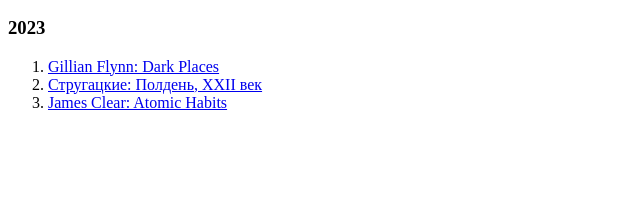
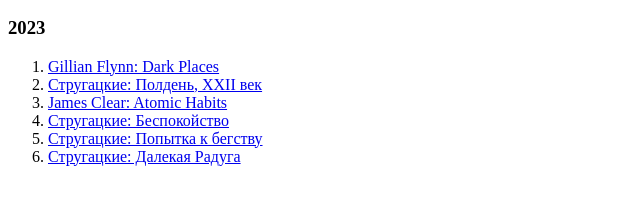
Before and after one commit to nikkpark/nikkpark.github.io, a plain HTML site: page index.html in a window 1280 px wide. Shown: the part 110-314 px from the top of the page, without its empty margins (0-640 px from the left). Drawn offline with Linux system fonts and the light colour scheme.

Commit message:
Strugatskie

```diff
--- a/index.html
+++ b/index.html
@@ -35,6 +35,9 @@
                 <li><a href="https://en.wikipedia.org/wiki/Dark_Places_(novel)" target="_blank">Gillian Flynn: Dark Places</a></li>
                 <li><a href="https://ru.wikipedia.org/wiki/%D0%9F%D0%BE%D0%BB%D0%B4%D0%B5%D0%BD%D1%8C,_XXII_%D0%B2%D0%B5%D0%BA" target="_blank">Стругацкие: Полдень, ХХII век</a></li>
                 <li><a href="https://www.goodreads.com/book/show/40121378-atomic-habits" target="_blank">James Clear: Atomic Habits</li>
+                <li><a href="https://ru.wikipedia.org/wiki/%D0%91%D0%B5%D1%81%D0%BF%D0%BE%D0%BA%D0%BE%D0%B9%D1%81%D1%82%D0%B2%D0%BE_(%D0%BF%D0%BE%D0%B2%D0%B5%D1%81%D1%82%D1%8C)" target="_blank">Стругацкие: Беспокойство</a></li>
+                <li><a href="https://ru.wikipedia.org/wiki/%D0%9F%D0%BE%D0%BF%D1%8B%D1%82%D0%BA%D0%B0_%D0%BA_%D0%B1%D0%B5%D0%B3%D1%81%D1%82%D0%B2%D1%83" target="_blank">Стругацкие: Попытка к бегству</a></li>
+                <li><a href="https://ru.wikipedia.org/wiki/%D0%94%D0%B0%D0%BB%D1%91%D0%BA%D0%B0%D1%8F_%D0%A0%D0%B0%D0%B4%D1%83%D0%B3%D0%B0" target="_blank">Стругацкие: Далекая Радуга</a></li>
             </ol>
         </main>
 
```
Also changed, not shown: 1 other file.
